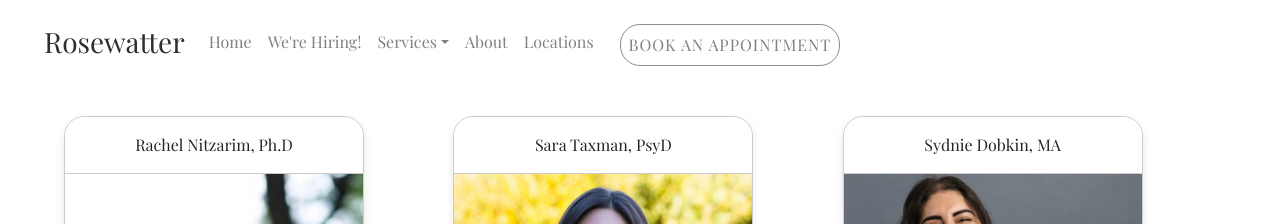
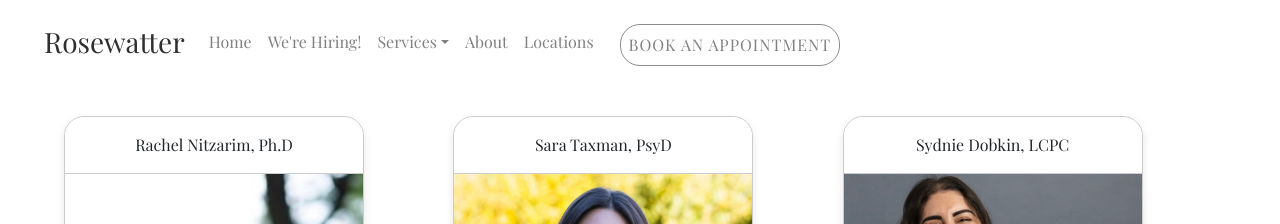
Before and after one commit to Bgorson/rose-water, a React app: page /about in a window 1280 px wide. Shown: the top 224 px of the page. Built offline with nearby package versions, Linux system fonts and the light colour scheme.

Commit message:
updatetitle

```diff
--- a/src/components/StaffPage.js
+++ b/src/components/StaffPage.js
@@ -156,7 +156,7 @@ export const staffMembers = [
   {
     id: 5,
     routeName: 'sydnie',
-    header: 'Sydnie Dobkin, MA',
+    header: 'Sydnie Dobkin, LCPC',
     email: 'sdobkin@rosewatterchicounseling.com',
     blurb: `I’m Sydnie Dobkin, a certified DBT clinician with a Master’s from the Family Institute at Northwestern University and extensive experience in evidence-based therapies, currently providing psychotherapy at Rosewatter Chicagoland Counseling to youth and families dealing with a range of issues, while also incorporating psychodynamic theory, reiki, and yoga-informed practices into my work.`,
     title: 'DBT Director',
```
